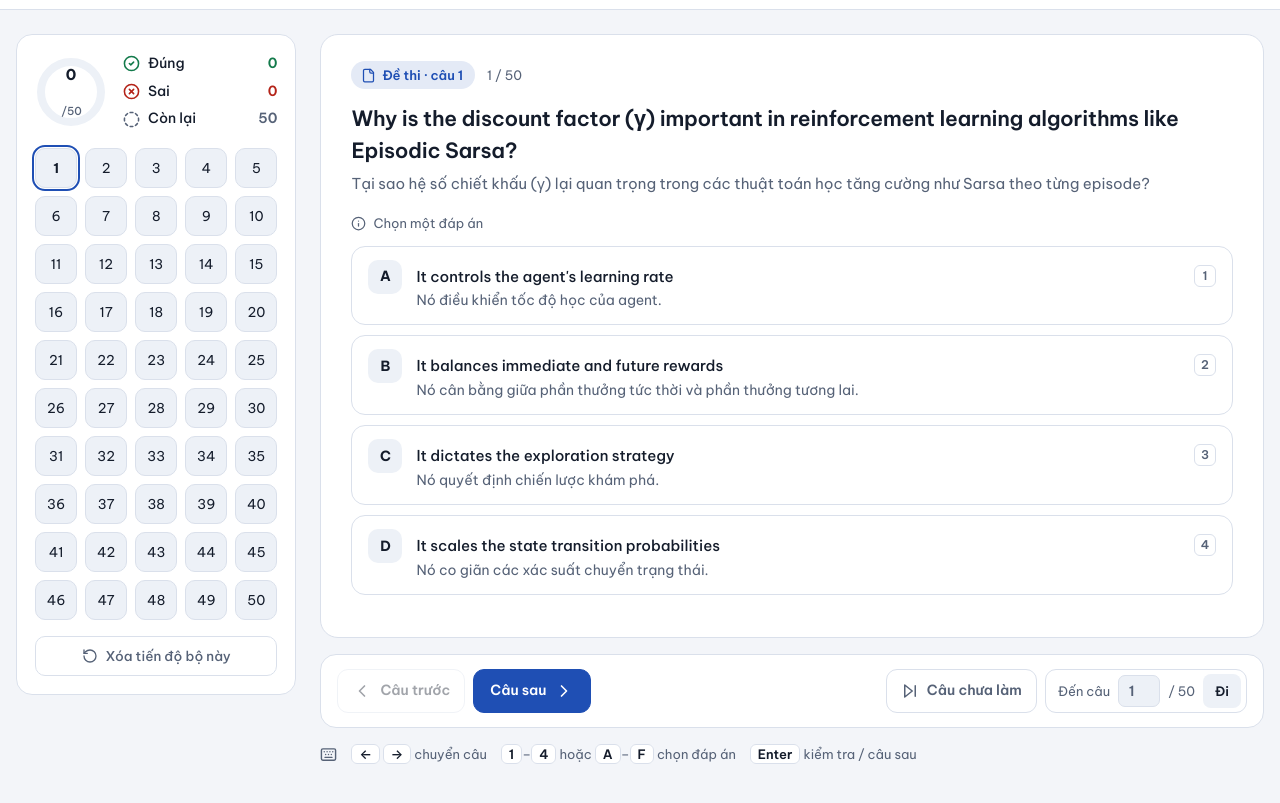
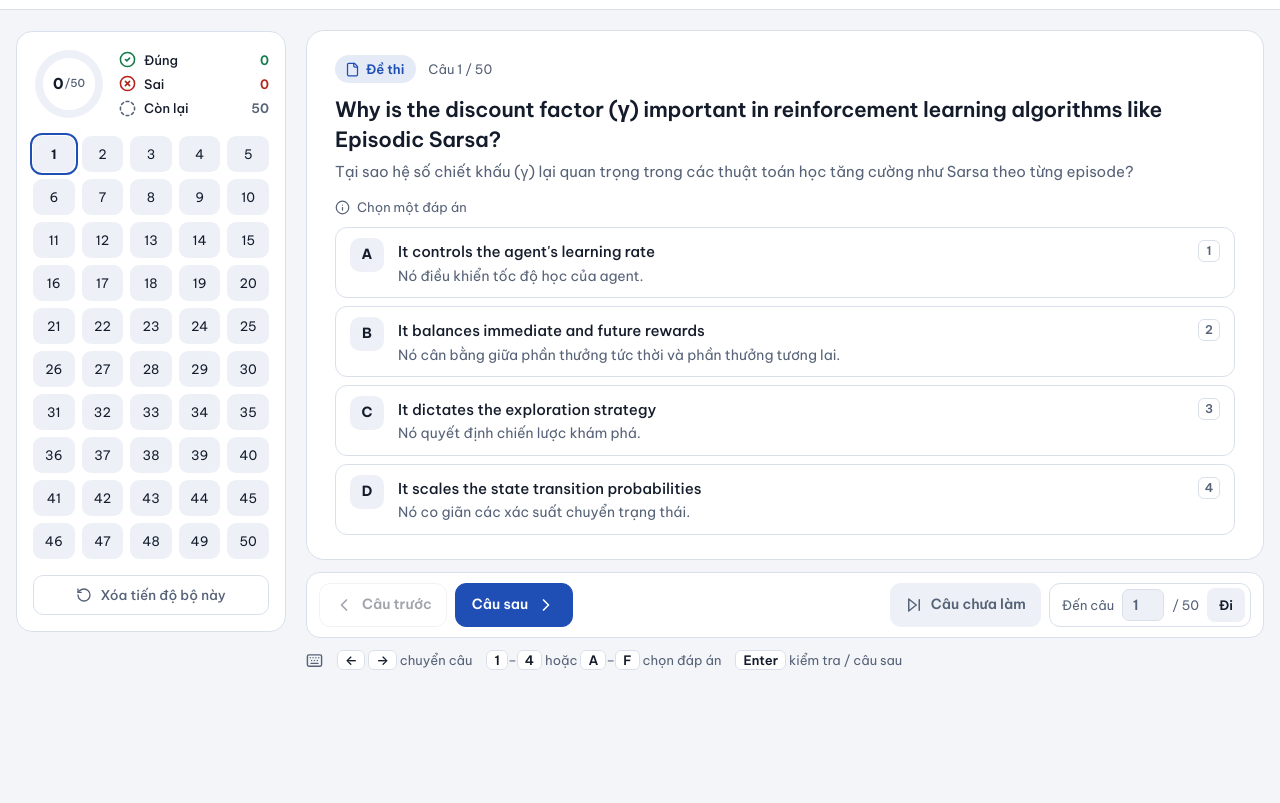
Before and after one commit to nghiaub257/rel301m-quiz, a plain HTML site: page index.html in a window 1280 px wide. Shown: the part 59-862 px from the top of the page. After the commit the page ends 800 px from the top, so only its background shows below. Drawn offline with nearby package versions, Linux system fonts and the light colour scheme.

Commit message:
Refine quiz layout and navigation

```diff
--- a/index.html
+++ b/index.html
@@ -89,45 +89,46 @@ button,select,input{font:inherit;color:inherit}
 /* ---------- Page layout ---------- */
 .app{min-height:100%;padding-bottom:40px}
 .mini{display:none}
-.layout{display:flex;flex-wrap:wrap;gap:24px;align-items:flex-start;padding:24px max(16px,env(safe-area-inset-left,0px)) 0;max-width:1440px;margin:0 auto}
-.side{flex:1 1 280px;max-width:320px;min-width:260px;position:sticky;top:90px;background:var(--surface);border:1px solid var(--line);border-radius:16px;padding:18px;max-height:calc(100vh - 110px);overflow:auto}
-.prog{display:flex;align-items:center;gap:16px}
+.layout{display:flex;flex-wrap:wrap;gap:20px;align-items:flex-start;padding:20px max(16px,env(safe-area-inset-left,0px)) 0;max-width:1440px;margin:0 auto}
+.side{flex:0 1 270px;max-width:290px;min-width:240px;position:sticky;top:90px;background:var(--surface);border:1px solid var(--line);border-radius:16px;padding:16px;max-height:calc(100vh - 110px);overflow:auto;scrollbar-width:thin;scrollbar-color:var(--line) transparent}
+.prog{display:flex;align-items:center;gap:14px}
 .ring{position:relative;width:72px;height:72px;flex:none}
 .ring svg{transform:rotate(-90deg);display:block}
-.ring .ctr{position:absolute;inset:0;display:grid;place-items:center;font-size:15px;font-weight:700;font-variant-numeric:tabular-nums}
+.ring .ctr{position:absolute;inset:0;display:flex;align-items:center;justify-content:center;font-size:15px;font-weight:700;font-variant-numeric:tabular-nums}
 .ring .ctr small{font-size:11px;font-weight:500;color:var(--muted);margin-left:1px}
-.srows{display:grid;gap:6px;font-size:14px;font-variant-numeric:tabular-nums;flex:1;min-width:0}
+.srows{display:grid;gap:4px;font-size:13px;font-variant-numeric:tabular-nums;flex:1;min-width:0}
 .srow{display:flex;align-items:center;gap:8px;font-weight:600}
 .srow span{color:var(--fg);font-weight:500}.srow b{margin-left:auto;font-weight:600}
 .srow.ok{color:var(--ok)}.srow.bad{color:var(--bad)}.srow.left{color:var(--muted)}
-.grid{display:grid;grid-template-columns:repeat(5,minmax(0,1fr));gap:8px;margin-top:18px}
-.grid button{height:40px;border:1px solid var(--line);background:var(--surface2);border-radius:10px;cursor:pointer;font-size:13.5px;font-variant-numeric:tabular-nums;padding:0}
-.grid button.ok{background:color-mix(in srgb,var(--ok) 14%,var(--surface));border-color:var(--ok);color:var(--ok);font-weight:600}
-.grid button.bad{background:color-mix(in srgb,var(--bad) 14%,var(--surface));border-color:var(--bad);color:var(--bad);font-weight:600}
+.grid{display:grid;grid-template-columns:repeat(5,minmax(0,1fr));gap:7px;margin-top:16px}
+.grid button{height:36px;border:1px solid transparent;background:var(--surface2);border-radius:9px;cursor:pointer;font-size:13px;font-variant-numeric:tabular-nums;padding:0}
+.grid button.ok{background:color-mix(in srgb,var(--ok) 14%,var(--surface));border-color:transparent;color:var(--ok);font-weight:600}
+.grid button.bad{background:color-mix(in srgb,var(--bad) 14%,var(--surface));border-color:transparent;color:var(--bad);font-weight:600}
+.grid button:hover{border-color:var(--accent)}
 .grid button.cur{outline:2px solid var(--accent);outline-offset:1px;font-weight:700}
 .reset{margin-top:16px;width:100%;height:40px;display:inline-flex;align-items:center;justify-content:center;gap:8px;border:1px solid var(--line);border-radius:10px;background:transparent;color:var(--muted);font-size:13.5px;font-weight:500;cursor:pointer}
 .reset:hover{border-color:var(--accent);color:var(--fg)}
 
-.main{flex:999 1 560px;min-width:0;display:grid;gap:16px}
-.card{background:var(--surface);border:1px solid var(--line);border-radius:18px;padding:26px 30px;min-width:0}
-.meta{display:flex;flex-wrap:wrap;align-items:center;gap:8px 12px;color:var(--muted);font-size:13px;margin-bottom:14px}
+.main{flex:999 1 560px;min-width:0;display:grid;gap:12px}
+.card{background:var(--surface);border:1px solid var(--line);border-radius:18px;padding:24px 28px;min-width:0}
+.meta{display:flex;flex-wrap:wrap;align-items:center;gap:8px 12px;color:var(--muted);font-size:13px;margin-bottom:12px}
 .tag{display:inline-flex;align-items:center;gap:6px;padding:4px 12px 4px 10px;border-radius:99px;background:color-mix(in srgb,var(--accent) 12%,var(--surface));color:var(--accent);font-weight:600}
 .tag.warn{background:color-mix(in srgb,var(--warn) 16%,var(--surface));color:var(--warn)}
 .meta .num{font-variant-numeric:tabular-nums}
 .redo{margin-left:auto;display:inline-flex;align-items:center;gap:6px;height:32px;padding:0 12px;border:1px solid var(--line);border-radius:99px;background:transparent;color:var(--muted);font-size:13px;font-weight:500;cursor:pointer}
 .redo:hover{border-color:var(--accent);color:var(--fg)}
-.q-en{font-size:21px;font-weight:600;line-height:1.5;letter-spacing:-.01em;margin:0 0 6px;text-wrap:pretty;overflow-wrap:anywhere}
+.q-en{font-size:21px;font-weight:600;line-height:1.4;letter-spacing:-.01em;margin:0 0 6px;text-wrap:pretty;overflow-wrap:anywhere}
 .q-vi{margin:0 0 4px;color:var(--muted);font-size:15px;overflow-wrap:anywhere}
-.hint{display:flex;align-items:center;gap:7px;font-size:13px;color:var(--muted);margin:18px 0 12px}
-.opts{display:grid;gap:10px;margin:0;padding:0;list-style:none}
-.opt{display:grid;grid-template-columns:34px minmax(0,1fr) 22px;gap:14px;width:100%;text-align:left;background:var(--surface);border:1.5px solid var(--line);border-radius:14px;padding:13px 16px;cursor:pointer;align-items:start}
-.opt:hover:not([disabled]){border-color:var(--accent)}
+.hint{display:flex;align-items:center;gap:7px;font-size:13px;color:var(--muted);margin:14px 0 10px}
+.opts{display:grid;gap:8px;margin:0;padding:0;list-style:none}
+.opt{display:grid;grid-template-columns:34px minmax(0,1fr) 22px;gap:14px;width:100%;text-align:left;background:var(--surface);border:1.5px solid var(--line);border-radius:12px;padding:10px 14px;cursor:pointer;align-items:start}
+.opt:hover:not([disabled]){border-color:var(--accent);background:color-mix(in srgb,var(--accent) 5%,var(--surface))}
 .opt .let{width:34px;height:34px;border-radius:10px;background:var(--surface2);display:grid;place-items:center;font-weight:700;font-size:14px}
-.opt .otxt{display:block;min-width:0;padding-top:5px}
+.opt .otxt{display:block;min-width:0;padding-top:2px}
 .opt .en{display:block;font-weight:500;overflow-wrap:anywhere}
 .opt .vi{display:block;color:var(--muted);font-size:14px;margin-top:2px;overflow-wrap:anywhere}
 .opt .note{display:block;font-size:13px;margin-top:6px;color:var(--fg);opacity:.85}
-.opt .side2{padding-top:5px;display:flex}
+.opt .side2{padding-top:2px;display:flex}
 .kc{font:inherit;font-size:12px;font-weight:600;line-height:1;width:22px;height:22px;display:grid;place-items:center;border:1px solid var(--line);border-radius:6px;background:var(--surface);color:var(--muted)}
 .opt.sel{border-color:var(--accent);background:color-mix(in srgb,var(--accent) 12%,var(--surface))}
 .opt.sel .let{background:var(--accent);color:var(--accent-fg)}
@@ -138,7 +139,7 @@ button,select,input{font:inherit;color:inherit}
 .opt.miss{border-style:dashed}
 .opt[disabled]{cursor:default}
 .c-ok{color:var(--ok)}.c-bad{color:var(--bad)}
-.actions{display:flex;flex-wrap:wrap;gap:10px;margin-top:16px;align-items:center}
+.actions{display:flex;flex-wrap:wrap;gap:10px;margin-top:12px;align-items:center}.actions:empty{display:none}
 .pbtn{display:inline-flex;align-items:center;justify-content:center;gap:8px;height:48px;border:1px solid var(--line);border-radius:14px;background:var(--surface);cursor:pointer;font-weight:600}
 .pbtn.sq{width:48px}
 .pbtn[disabled]{opacity:.4;cursor:not-allowed}
@@ -155,11 +156,11 @@ button,select,input{font:inherit;color:inherit}
 .math{overflow-x:auto;padding:6px 0;margin:4px 0 10px;max-width:100%}
 pre.math{font-family:var(--mono);font-size:13px;background:var(--surface2);border-radius:8px;padding:10px 12px;white-space:pre-wrap;overflow-wrap:anywhere}
 .tipbox{background:color-mix(in srgb,var(--warn) 14%,var(--surface));border-radius:12px;padding:12px 16px}
-.pager{display:flex;flex-wrap:wrap;align-items:center;justify-content:space-between;gap:12px 20px;padding:14px 16px;background:var(--surface);border:1px solid var(--line);border-radius:16px}
+.pager{display:flex;flex-wrap:wrap;align-items:center;justify-content:space-between;gap:10px 16px;padding:10px 12px;background:var(--surface);border:1px solid var(--line);border-radius:14px}
 .pager-nav,.pager-tools{display:flex;align-items:center;gap:8px}
 .pager .pbtn{height:44px;border-radius:11px;padding:0 14px;font-size:14px;white-space:nowrap}
 .pager .primary{padding:0 16px}
-.pager-unanswered{color:var(--muted)}
+.pager-unanswered{color:var(--muted);border-color:transparent;background:var(--surface2)}
 .jump{display:flex;align-items:center;gap:8px;height:44px;padding:0 5px 0 12px;border:1px solid var(--line);border-radius:11px;background:var(--surface);color:var(--muted);font-size:13px;white-space:nowrap}
 .jump input{width:42px;height:32px;border:1px solid var(--line);border-radius:7px;background:var(--surface2);font-size:14px;font-weight:600;text-align:center;font-variant-numeric:tabular-nums;padding:0}
 .jump .go{height:34px;padding:0 12px;border:0;border-radius:8px;background:var(--surface2);color:var(--fg);font-weight:600;cursor:pointer}
@@ -404,7 +405,7 @@ function renderCard(){
   }
   var answered=q.id in store.ans,chosen=answered?store.ans[q.id].split(''):Object.keys(sel).filter(function(k){return sel[k]});
   var multi=isMulti(q),correct=q.ans.split('');
-  var h='<div class="meta"><span class="tag">'+ic('file',15)+PART_LABEL[q.part]+' · câu '+q.n+'</span><span class="num">'+(store.idx+1)+' / '+list.length+'</span>'+(q.fig?'<span class="tag warn">'+ic('info',15)+'Câu có hình, xem đề gốc</span>':'')+(answered?'<button class="redo" id="redo" aria-label="Làm lại câu này" title="Làm lại câu này">'+ic('rotate',15)+'Làm lại</button>':'')+'</div>';
+  var h='<div class="meta"><span class="tag">'+ic('file',15)+PART_LABEL[q.part]+(q.n!==store.idx+1?' · câu gốc '+q.n:'')+'</span><span class="num">Câu '+(store.idx+1)+' / '+list.length+'</span>'+(q.fig?'<span class="tag warn">'+ic('info',15)+'Câu có hình, xem đề gốc</span>':'')+(answered?'<button class="redo" id="redo" aria-label="Làm lại câu này" title="Làm lại câu này">'+ic('rotate',15)+'Làm lại</button>':'')+'</div>';
   h+='<h1 class="q-en">'+esc(q.en)+'</h1>';
   if(store.tr)h+='<p class="q-vi">'+esc(q.vi)+'</p>';
   h+='<div class="hint">'+ic('info',15)+(multi?'Chọn tất cả đáp án đúng, rồi bấm “Kiểm tra”.':'Chọn một đáp án')+'</div><ul class="opts">';
```
